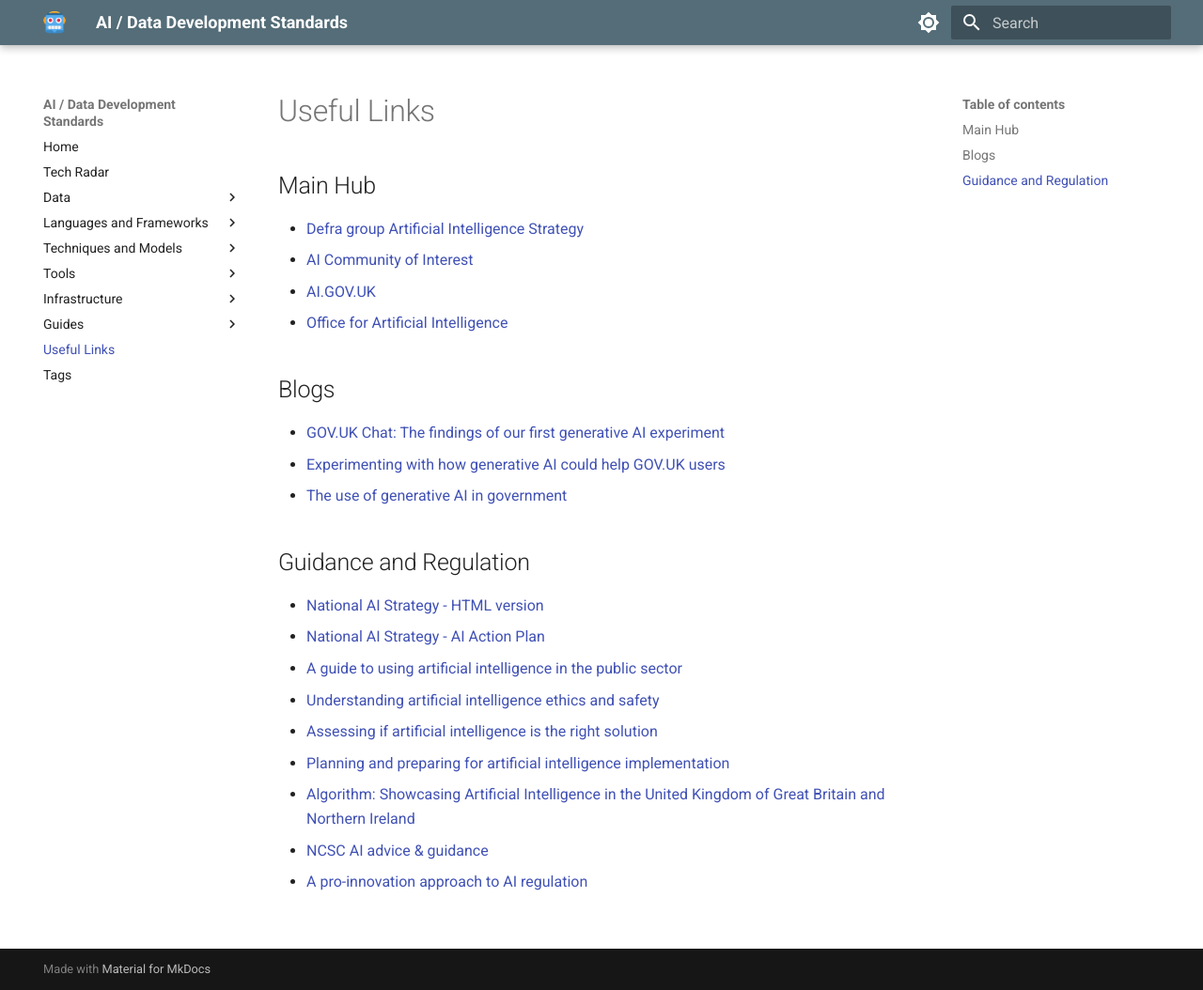
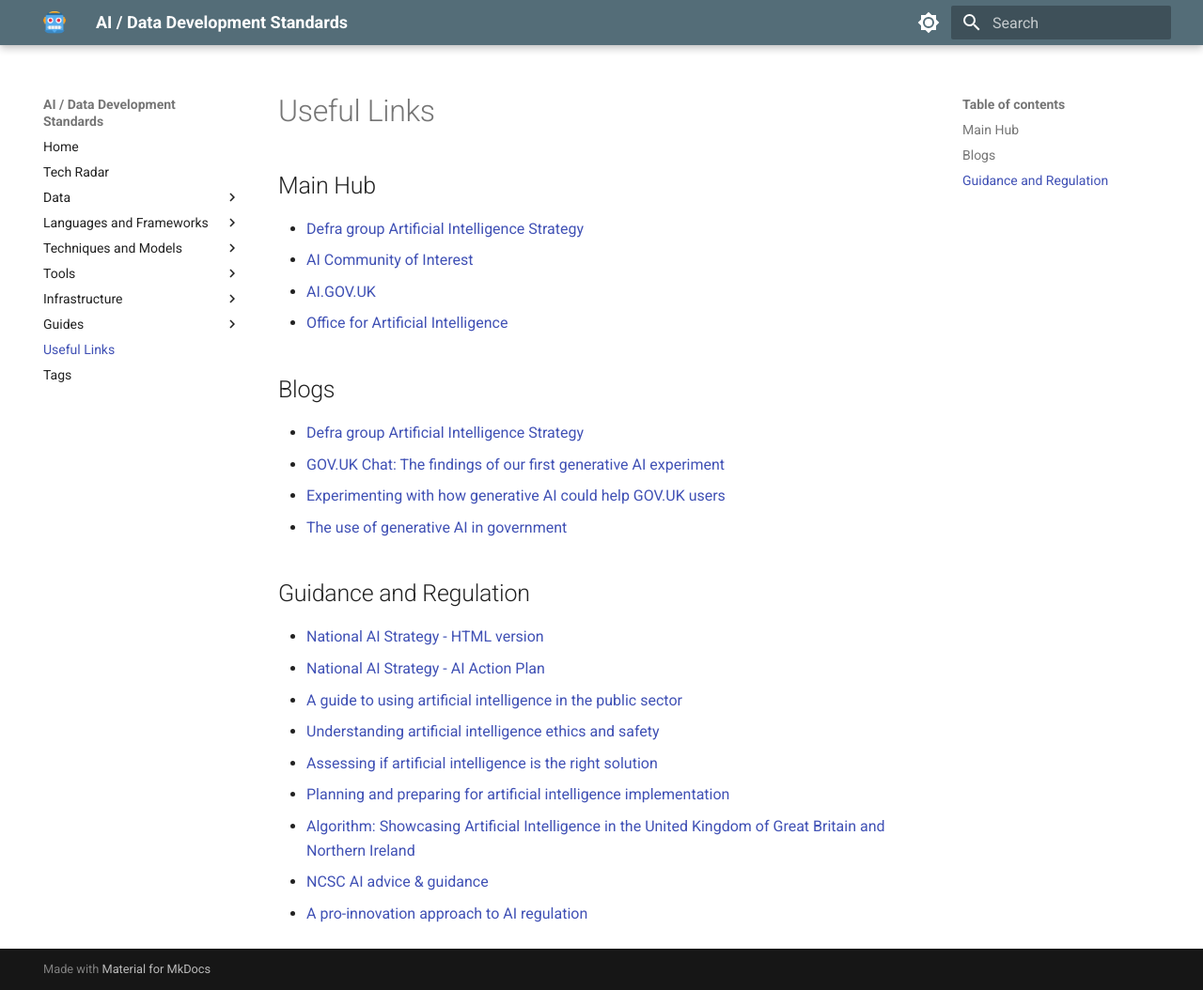
Before and after one commit to DEFRA/ai-data-development-standards, an MkDocs documentation site: the page built from docs/useful-links.md, in a window 1280 px wide and 1054 px high. Shown: the whole window at 94% size. Built offline with MkDocs 1.6.1 and Material for MkDocs 9.7.7, drawn with Linux system fonts in a browser that asks for light colours.

Commit message:
Update useful links

```diff
--- a/docs/useful-links.md
+++ b/docs/useful-links.md
@@ -8,6 +8,7 @@
 
 ## Blogs
 
+- [Defra group Artificial Intelligence Strategy](https://defra.sharepoint.com/sites/Defraintranet/SitePages/Chris-Hobley-and-Paul-Mukherjee-%E2%80%93-Defra-group-Artificial-Intelligence-Strategy.aspx)
 - [GOV.UK Chat: The findings of our first generative AI experiment](https://insidegovuk.blog.gov.uk/2024/01/18/the-findings-of-our-first-generative-ai-experiment-gov-uk-chat/)
 - [Experimenting with how generative AI could help GOV.UK users](https://insidegovuk.blog.gov.uk/2024/01/18/experimenting-with-how-generative-ai-could-help-gov-uk-users/)
 - [The use of generative AI in government](https://cddo.blog.gov.uk/2023/06/30/the-use-of-generative-ai-in-government/)
```
